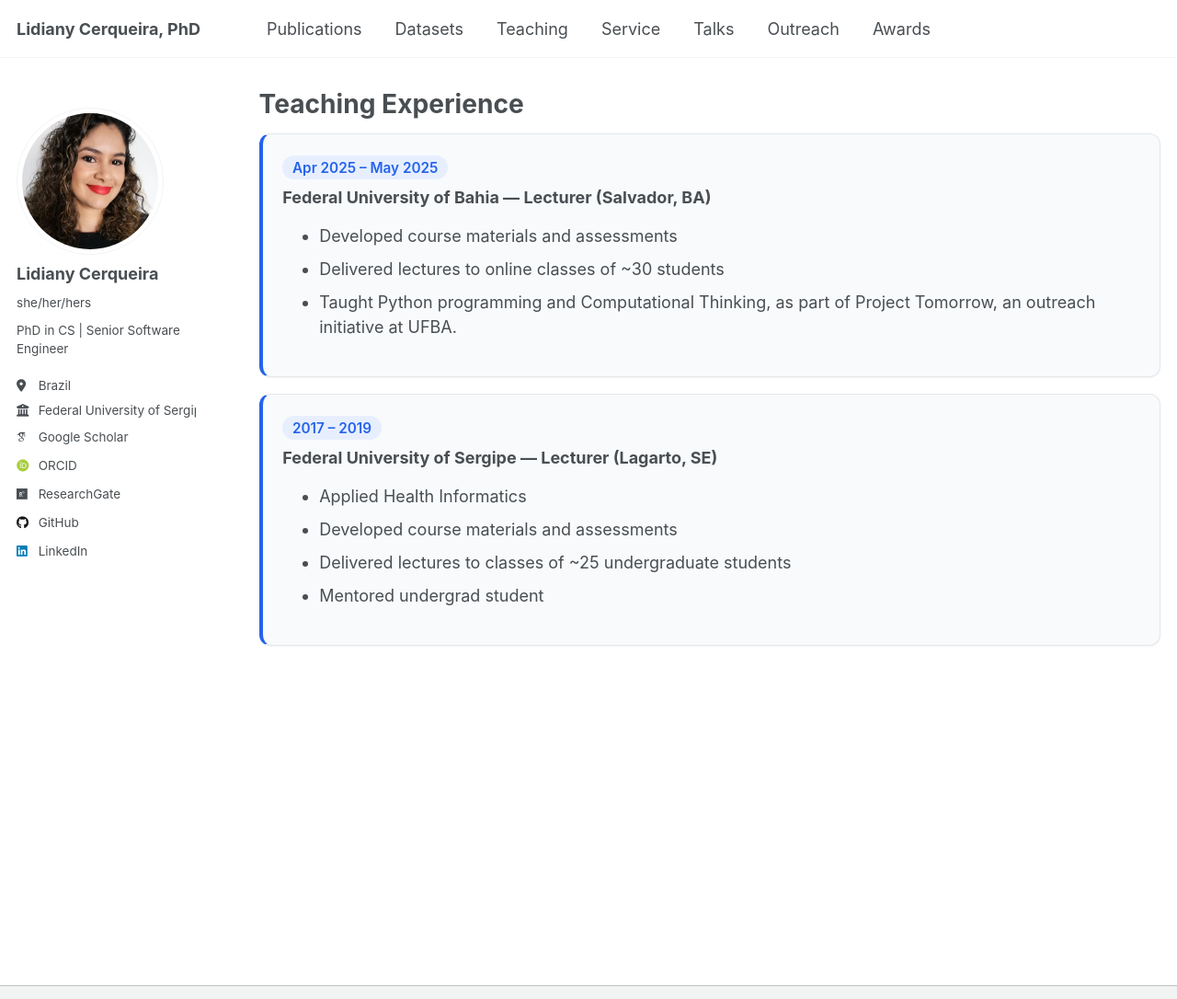
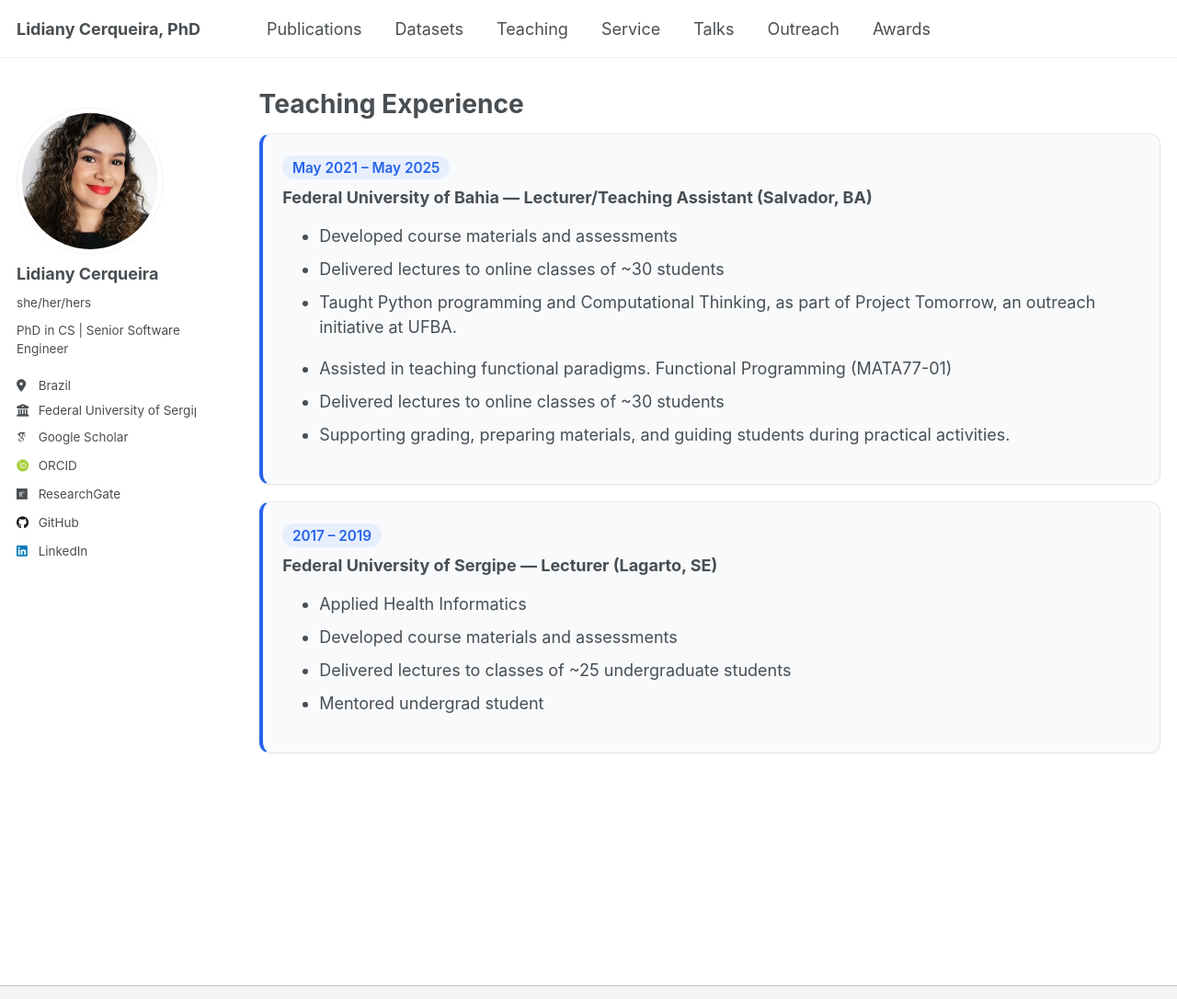
Before and after one commit to lidianycs/lidianycs.github.io, a Jekyll site: the page built from _pages/teaching.html, in a window 1280 px wide and 1282 px high, cut to the strip 0-1086 px from the top of the window. Shown: the whole strip at 92% size. Built offline with Jekyll 4.4.1, drawn with Linux system fonts in a browser that asks for light colours; some web fonts are replaced.

Commit message:
Update teaching.html

```diff
--- a/_pages/teaching.html
+++ b/_pages/teaching.html
@@ -8,12 +8,19 @@ author_profile: true
 <div class="teaching-list">
 
   <div class="teaching-card">
-    <span class="year">Apr 2025 – May 2025</span>
-    <h3>Federal University of Bahia — Lecturer  (Salvador, BA)</h3>
+    <span class="year">May 2021 – May 2025</span>
+    <h3>Federal University of Bahia — Lecturer/Teaching Assistant  (Salvador, BA)</h3>
     <ul>
       <li>Developed course materials and assessments</li>
       <li>Delivered lectures to online classes of ~30 students</li>
       <li>Taught Python programming and Computational Thinking, as part of Project Tomorrow, an outreach initiative at UFBA.
+      </li>
+    </ul>
+
+    <ul>
+      <li>Assisted in teaching functional paradigms. Functional Programming (MATA77-01)</li>
+      <li>Delivered lectures to online classes of ~30 students</li>
+      <li>Supporting grading, preparing materials, and guiding students during practical activities.
       </li>
     </ul>
   </div>
```
